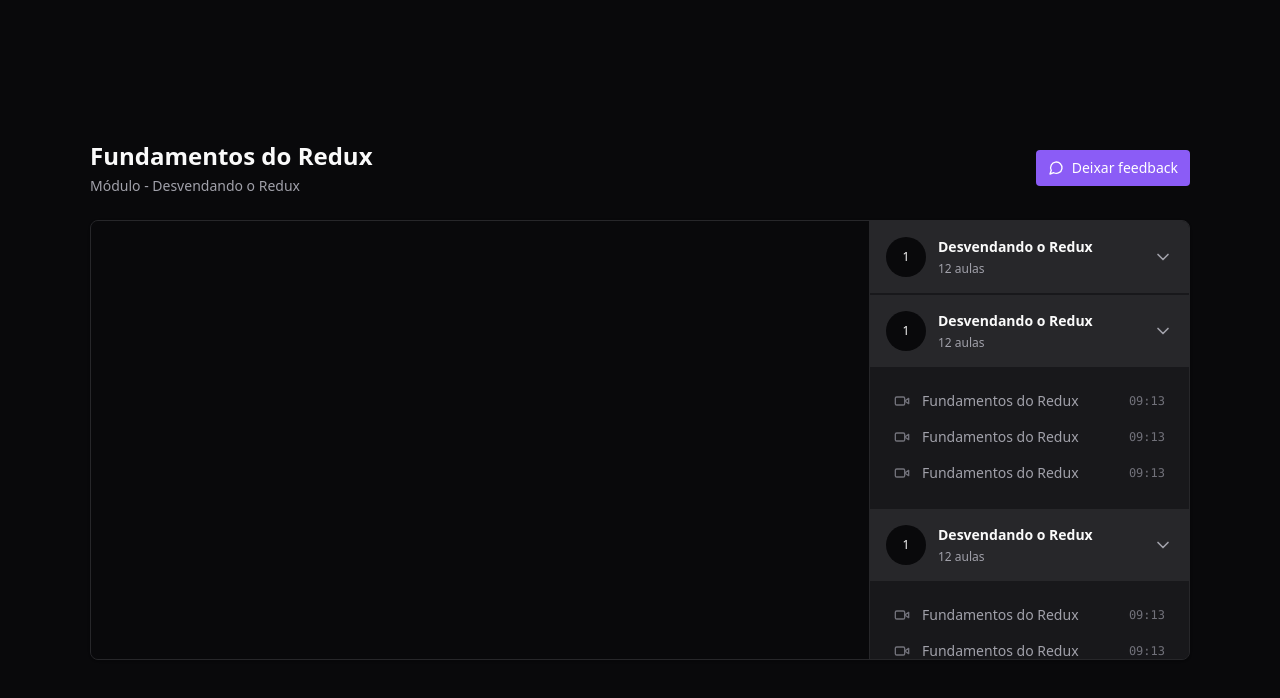
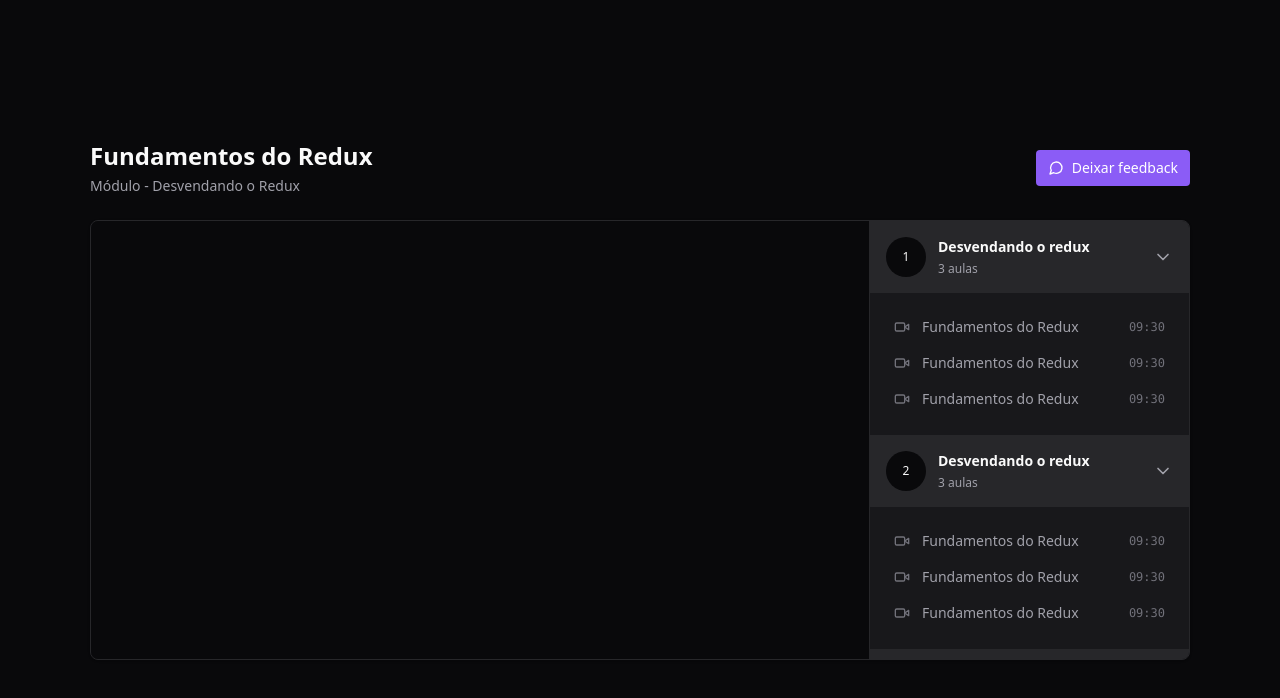
Before and after one commit to Azanniel/react-redux-zustand, a React (Vite) app: page / in a window 1280 px wide. Shown: the top 698 px of the page. Built offline with nearby package versions, Linux system fonts and the light colour scheme.

Commit message:
⚡️ add components to player screen

```diff
--- /dev/null
+++ b/src/components/Header.tsx
@@ -0,0 +1,10 @@
+export function Header() {
+  return (
+    <div className="flex flex-col gap-1">
+      <h1 className="text-2xl font-bold">Fundamentos do Redux</h1>
+      <span className="text-sm text-zinc-400">
+        Módulo - Desvendando o Redux
+      </span>
+    </div>
+  )
+}
--- /dev/null
+++ b/src/components/Lesson.tsx
@@ -0,0 +1,18 @@
+import { Video } from 'lucide-react'
+
+interface LessonProps {
+  title: string
+  duration: string
+}
+
+export function Lesson({ title, duration }: LessonProps) {
+  return (
+    <button className="flex items-center gap-3 text-sm text-zinc-400">
+      <Video className="h-4 w-4 text-zinc-500" />
+      <span>{title}</span>
+      <span className="ml-auto font-mono text-xs text-zinc-500">
+        {duration}
+      </span>
+    </button>
+  )
+}
--- /dev/null
+++ b/src/components/Module.tsx
@@ -0,0 +1,33 @@
+import { ChevronDown } from 'lucide-react'
+import { Lesson } from './Lesson'
+
+interface ModuleProps {
+  moduleIndex: number
+  title: string
+  amountOfLessons: number
+}
+
+export function Module({ moduleIndex, title, amountOfLessons }: ModuleProps) {
+  return (
+    <div>
+      <button className="flex w-full items-center gap-3 bg-zinc-800 p-4">
+        <div className="flex h-10 w-10 items-center justify-center rounded-full bg-zinc-950 text-xs">
+          {moduleIndex + 1}
+        </div>
+
+        <div className="flex flex-col gap-1 text-left">
+          <strong className="text-sm">{title}</strong>
+          <span className="text-xs text-zinc-400">{amountOfLessons} aulas</span>
+        </div>
+
+        <ChevronDown className="ml-auto h-5 w-5 text-zinc-400" />
+      </button>
+
+      <nav className="relative flex flex-col gap-4 p-6">
+        <Lesson title="Fundamentos do Redux" duration="09:30" />
+        <Lesson title="Fundamentos do Redux" duration="09:30" />
+        <Lesson title="Fundamentos do Redux" duration="09:30" />
+      </nav>
+    </div>
+  )
+}
--- /dev/null
+++ b/src/components/Video.tsx
@@ -0,0 +1,14 @@
+import ReactPlayer from 'react-player'
+
+export function Video() {
+  return (
+    <div className="aspect-video w-full bg-zinc-950">
+      <ReactPlayer
+        width="100%"
+        height="100%"
+        controls
+        url="https://www.youtube.com/watch?v=oPOKpSFqy-I"
+      />
+    </div>
+  )
+}
--- a/src/pages/Player.tsx
+++ b/src/pages/Player.tsx
@@ -1,18 +1,15 @@
-import { ChevronDown, MessageCircle, Video } from 'lucide-react'
-import ReactPlayer from 'react-player'
+import { MessageCircle } from 'lucide-react'
+
+import { Header } from '../components/Header'
+import { Video } from '../components/Video'
+import { Module } from '../components/Module'
 
 export function Player() {
   return (
     <div className="flex h-screen items-center justify-center bg-zinc-950 px-6 text-zinc-50">
       <div className="flex w-[1100px] flex-col gap-6">
         <div className="flex items-center justify-between">
-          {/* Header */}
-          <div className="flex flex-col gap-1">
-            <h1 className="text-2xl font-bold">Fundamentos do Redux</h1>
-            <span className="text-sm text-zinc-400">
-              Módulo - Desvendando o Redux
-            </span>
-          </div>
+          <Header />
 
           <button className="flex items-center gap-2 rounded bg-violet-500 px-3 py-2 text-sm font-medium text-white hover:bg-violet-600">
             <MessageCircle className="h-4 w-4" />
@@ -22,113 +19,27 @@
 
         <main className="relative flex overflow-hidden rounded-lg border border-zinc-800 bg-zinc-900 pr-80 shadow">
           <div className="flex-1">
-            <div className="aspect-video w-full bg-zinc-950">
-              <ReactPlayer
-                width="100%"
-                height="100%"
-                controls
-                url="https://www.youtube.com/watch?v=oPOKpSFqy-I"
-              />
-            </div>
+            <Video />
           </div>
 
           <aside className="absolute bottom-0 right-0 top-0 w-80 divide-y-2 divide-zinc-900 overflow-y-scroll border-l border-zinc-800 bg-zinc-900 scrollbar-thin scrollbar-track-zinc-950 scrollbar-thumb-zinc-800">
-            <div>
-              <button className="flex w-full items-center gap-3 bg-zinc-800 p-4">
-                <div className="flex h-10 w-10 items-center justify-center rounded-full bg-zinc-950 text-xs">
-                  1
-                </div>
+            <Module
+              moduleIndex={0}
+              title="Desvendando o redux"
+              amountOfLessons={3}
+            />
 
-                <div className="flex flex-col gap-1 text-left">
-                  <strong className="text-sm">Desvendando o Redux</strong>
-                  <span className="text-xs text-zinc-400">12 aulas</span>
-                </div>
+            <Module
+              moduleIndex={1}
+              title="Desvendando o redux"
+              amountOfLessons={3}
+            />
 
-                <ChevronDown className="ml-auto h-5 w-5 text-zinc-400" />
-              </button>
-            </div>
-
-            <div>
-              <button className="flex w-full items-center gap-3 bg-zinc-800 p-4">
-                <div className="flex h-10 w-10 items-center justify-center rounded-full bg-zinc-950 text-xs">
-                  1
-                </div>
-
-                <div className="flex flex-col gap-1 text-left">
-                  <strong className="text-sm">Desvendando o Redux</strong>
-                  <span className="text-xs text-zinc-400">12 aulas</span>
-                </div>
-
-                <ChevronDown className="ml-auto h-5 w-5 text-zinc-400" />
-              </button>
-
-              <nav className="relative flex flex-col gap-4 p-6">
-                <button className="flex items-center gap-3 text-sm text-zinc-400">
-                  <Video className="h-4 w-4 text-zinc-500" />
-                  <span>Fundamentos do Redux</span>
-                  <span className="ml-auto font-mono text-xs text-zinc-500">
-                    09:13
-                  </span>
-                </button>
-
-                <button className="flex items-center gap-3 text-sm text-zinc-400">
-                  <Video className="h-4 w-4 text-zinc-500" />
-                  <span>Fundamentos do Redux</span>
-                  <span className="ml-auto font-mono text-xs text-zinc-500">
-                    09:13
-                  </span>
-                </button>
-
-                <button className="flex items-center gap-3 text-sm text-zinc-400">
-                  <Video className="h-4 w-4 text-zinc-500" />
-                  <span>Fundamentos do Redux</span>
-                  <span className="ml-auto font-mono text-xs text-zinc-500">
-                    09:13
-                  </span>
-                </button>
-              </nav>
-            </div>
-
-            <div>
-              <button className="flex w-full items-center gap-3 bg-zinc-800 p-4">
-                <div className="flex h-10 w-10 items-center justify-center rounded-full bg-zinc-950 text-xs">
-                  1
-                </div>
-
-                <div className="flex flex-col gap-1 text-left">
-                  <strong className="text-sm">Desvendando o Redux</strong>
-                  <span className="text-xs text-zinc-400">12 aulas</span>
-                </div>
-
-                <ChevronDown className="ml-auto h-5 w-5 text-zinc-400" />
-              </button>
-
-              <nav className="relative flex flex-col gap-4 p-6">
-                <button className="flex items-center gap-3 text-sm text-zinc-400">
-                  <Video className="h-4 w-4 text-zinc-500" />
-                  <span>Fundamentos do Redux</span>
-                  <span className="ml-auto font-mono text-xs text-zinc-500">
-                    09:13
-                  </span>
-                </button>
-
-                <button className="flex items-center gap-3 text-sm text-zinc-400">
-                  <Video className="h-4 w-4 text-zinc-500" />
-                  <span>Fundamentos do Redux</span>
-                  <span className="ml-auto font-mono text-xs text-zinc-500">
-                    09:13
-                  </span>
-                </button>
-
-                <button className="flex items-center gap-3 text-sm text-zinc-400">
-                  <Video className="h-4 w-4 text-zinc-500" />
-                  <span>Fundamentos do Redux</span>
-                  <span className="ml-auto font-mono text-xs text-zinc-500">
-                    09:13
-                  </span>
-                </button>
-              </nav>
-            </div>
+            <Module
+              moduleIndex={2}
+              title="Desvendando o redux"
+              amountOfLessons={3}
+            />
           </aside>
         </main>
       </div>
```
